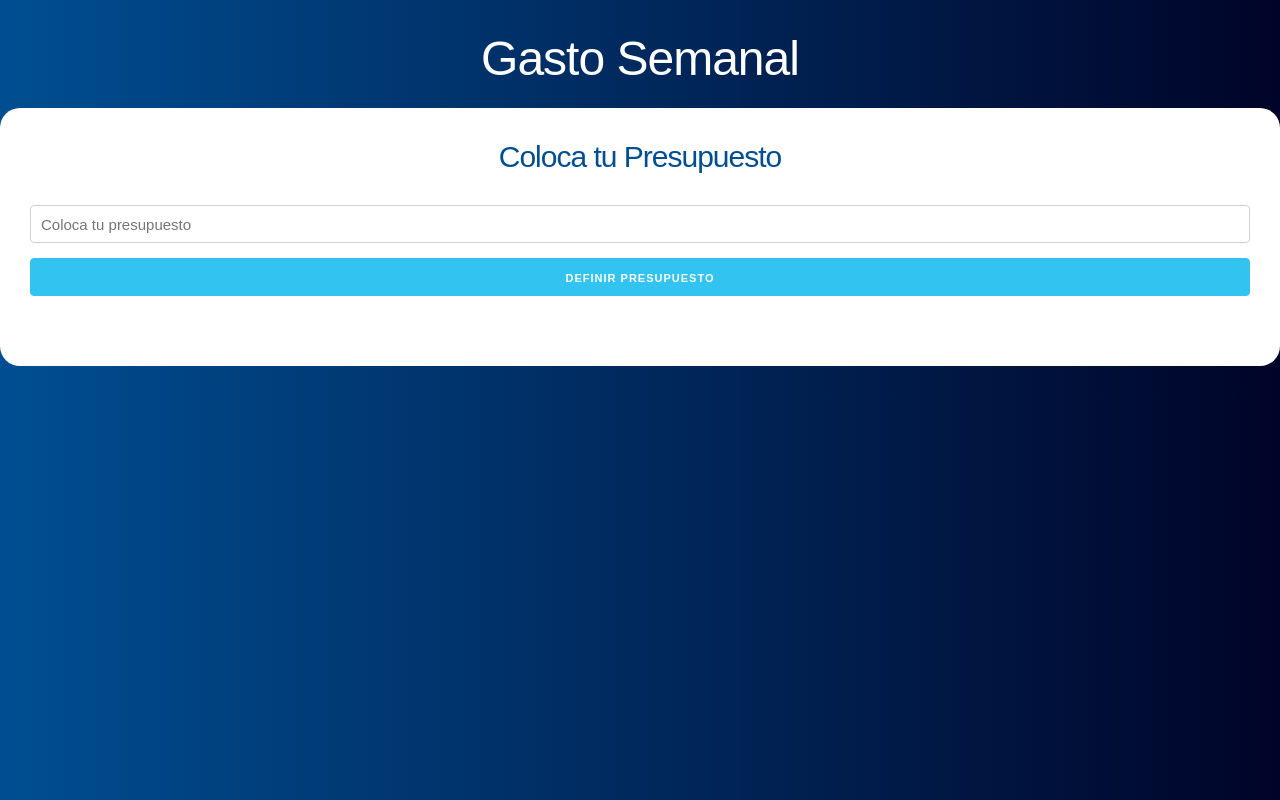
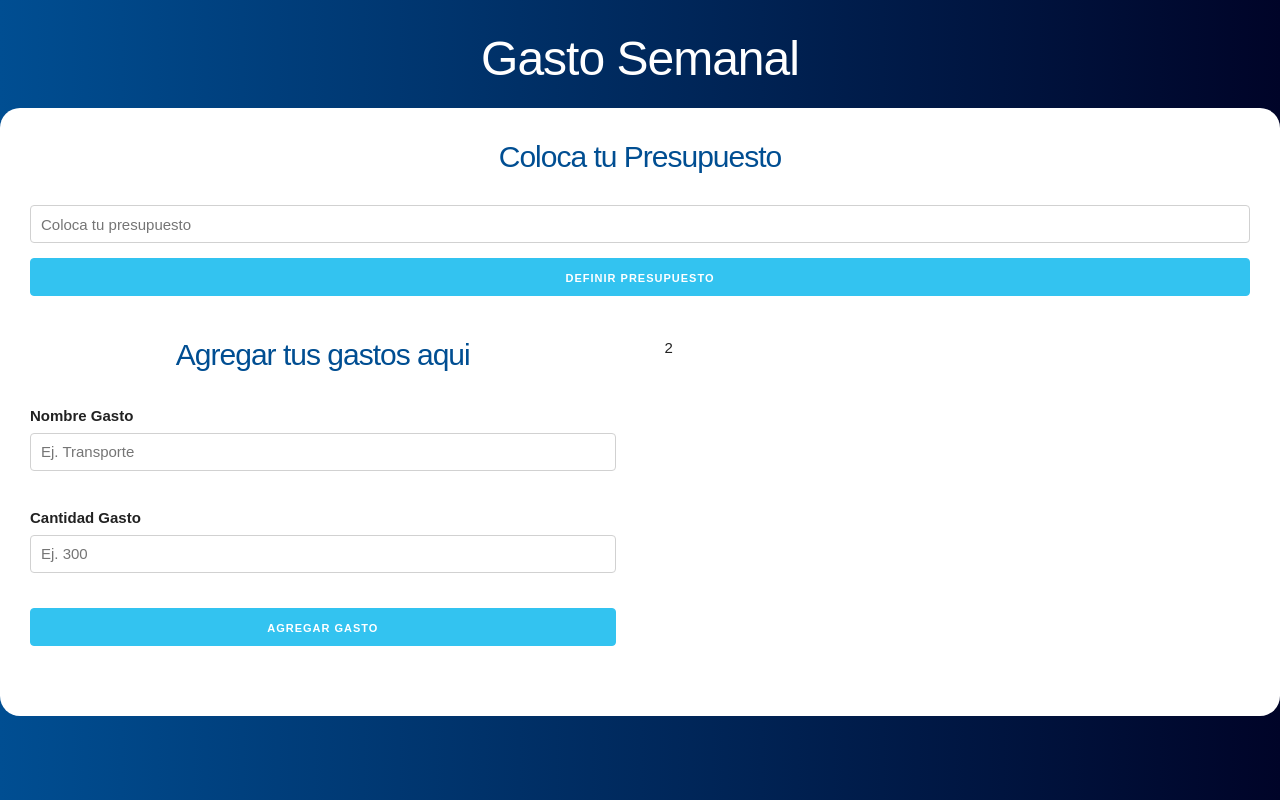
Before and after one commit to nerila1310/Control-de-Presupuesto, a React (Create React App) app: page / in a window 1280 px wide. Built offline with nearby package versions, Linux system fonts and the light colour scheme.

Commit message:
Creamos el componente Formulario y diseñamos el formulario para agregar gastos

```diff
--- a/src/App.js
+++ b/src/App.js
@@ -1,5 +1,6 @@
 import React, {useState} from 'react';
 import Pregunta from './components/Pregunta';
+import Formulario from './components/Formulario';
 
 function App() {
 
@@ -17,6 +18,15 @@
                         guardarPresupuesto={guardarPresupuesto}
                         guardarRestante={guardarRestante}
                     />
+
+                    <di className="row">
+                        <div className="one-half column">
+                            <Formulario />
+                        </div>
+                        <div className="one-half column">
+                            2
+                        </div>
+                    </di>
                 </div>
 
             </header>
--- /dev/null
+++ b/src/components/Formulario.js
@@ -0,0 +1,38 @@
+import React, {useState} from 'react';
+
+const Formulario = () => {
+    return (
+
+        <form>
+            <h2>Agregar tus gastos aqui</h2>
+
+            <div className="campo">
+                <label>Nombre Gasto</label>
+                <input
+                    type="text"
+                    className="u-full-width"
+                    placeholder="Ej. Transporte"
+                />
+            </div>
+
+            <div className="campo">
+                <label>Cantidad Gasto</label>
+                <input
+                    type="number"
+                    className="u-full-width"
+                    placeholder="Ej. 300"
+                />
+            </div>
+
+            <input
+                type="submit"
+                className="button-primary u-full-width"
+                value="Agregar Gasto"
+            />
+
+        </form>
+
+     );
+}
+
+export default Formulario;
```
